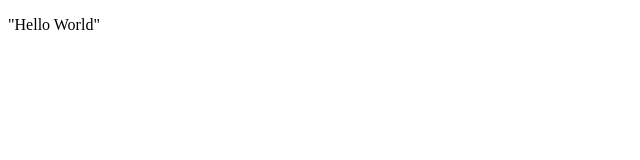
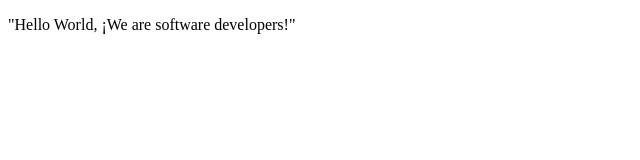
Before and after one commit to Ferchu987/MicroverseProject2, a plain HTML site: page fcc-test-suite-template-master/index.html in a window 1280 px wide. Shown: the whole page, without its empty margins (0-640 px from the left). Drawn offline with Linux system fonts and the light colour scheme.

Commit message:
Second push without the folder

```diff
--- a/fcc-test-suite-template-master/index.html
+++ b/fcc-test-suite-template-master/index.html
@@ -8,7 +8,7 @@
 
   <body>
     <script src="https://cdn.freecodecamp.org/testable-projects-fcc/v1/bundle.js"></script>
-    <p>"Hello World"</p>
+    <p>"Hello World, ¡We are software developers!"</p>
     <!--
 
     Hello Camper!
```
